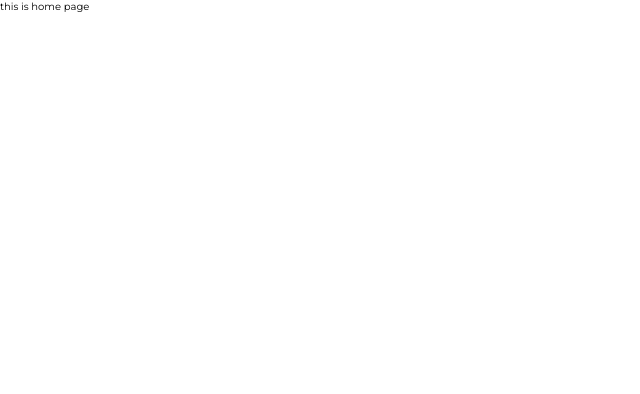
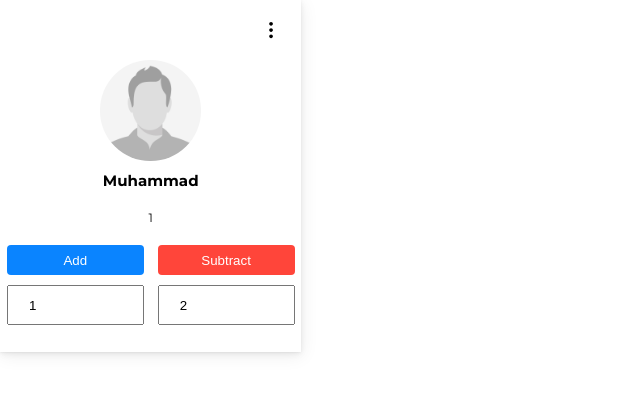
Before and after one commit to zillBoy/school-management, a React (Create React App) app: page / in a window 1280 px wide. Shown: the top 394 px of the page, without its empty margins (0-640 px from the left). Built offline with nearby package versions, Linux system fonts and the light colour scheme.

Commit message:
Card, Button, Input - component implemented

```diff
--- /dev/null
+++ b/src/components/Button/Button.jsx
@@ -0,0 +1,11 @@
+import React from 'react'
+
+const Button = ({ btnText, ...props }) => {
+    return (
+        <div className='button__container'>
+            <button className={`button__container-btn button__container-btn--${btnText.toLowerCase()}`} {...props} >{btnText}</button>
+        </div>
+    )
+}
+
+export default Button
--- /dev/null
+++ b/src/components/Card/Card.jsx
@@ -0,0 +1,37 @@
+import React from 'react'
+import { ReactComponent as MenuIcon } from '../../assets/menu.svg'
+import PlaceholderImage from '../../assets/placeholder.jpeg'
+import Button from '../Button/Button'
+import Input from '../Input/Input'
+
+const Card = ({ student }) => {
+
+    console.log('studetn: ', student)
+
+    return (
+        <div className='card__container'>
+            <div className='card__iconmain'>
+                <MenuIcon className='card__iconmain-icon' />
+            </div>
+            <div className='card__imagediv'>
+                <img className='card__imagediv-image' src={PlaceholderImage} alt='student' />
+            </div>
+            <div className='card__heading'>
+                <h2 className='heading-secondary'>Muhammad</h2>
+            </div>
+            <div className='card__count'>
+                <p className='primary-paragraph'>1</p>
+            </div>
+            <div className='card__buttoncontainer'>
+                <Button onClick={() => console.log('btn add called')} btnText='Add' />
+                <Button onClick={() => console.log('btn subtract called')} btnText='Subtract' />
+            </div>
+            <div className='card__inputcontainer'>
+                <Input value={1} />
+                <Input value={2} />
+            </div>
+        </div>
+    )
+}
+
+export default Card
--- /dev/null
+++ b/src/components/Input/Input.jsx
@@ -0,0 +1,11 @@
+import React from 'react'
+
+const Input = ({ ...props }) => {
+    return (
+        <div className='input__container'>
+            <input className='input__container-input' {...props} />
+        </div>
+    )
+}
+
+export default Input
--- a/src/pages/Home.js
+++ b/src/pages/Home.js
@@ -1,9 +1,13 @@
-import React from 'react'
+import React, { useEffect, useState } from 'react'
+import Card from '../components/Card/Card'
+import { students } from '../utils/mockData'
 
 const Home = () => {
 
+    // const [students, setStudents] = useState([])
+
     return (
-        <div>this is home page</div>
+        <Card student={students[0]} />
     )
 }
 
--- a/src/sass/_main.scss
+++ b/src/sass/_main.scss
@@ -10,6 +10,8 @@
 
 // Component
 @import './components/card';
+@import './components/button';
+@import './components/input';
 
 // Layout
 
--- a/src/sass/abstract/_mixins.scss
+++ b/src/sass/abstract/_mixins.scss
@@ -0,0 +1,5 @@
+@mixin center {
+    display: flex;
+    justify-content: center;
+    align-items: center;
+}
--- a/src/sass/abstract/_variable.scss
+++ b/src/sass/abstract/_variable.scss
@@ -0,0 +1,49 @@
+// Color
+
+$primary-color: #ccc;
+$white-color: #fff;
+$black-color: #000;
+
+// Card
+
+$card-width: 30rem;
+$card-height: 35rem;
+
+// Icon
+
+$icon-width: 2rem;
+$icon-height: 2rem;
+
+// Image
+
+$image-width: 10rem;
+$image-height: 10rem;
+
+// Box Shadow
+
+$primray-box-shadow: 0px 0.1px 0.5px rgba(0, 0, 0, 0.02),
+    0.1px 0.3px 1.1px rgba(0, 0, 0, 0.028),
+    0.1px 0.5px 2.1px rgba(0, 0, 0, 0.035),
+    0.2px 0.9px 3.8px rgba(0, 0, 0, 0.042),
+    0.4px 1.7px 7.1px rgba(0, 0, 0, 0.05),
+    1px 4px 17px rgba(0, 0, 0, 0.07)
+;
+
+// Button
+
+$button-add-color: #0A84FF;
+$button-subtract-color: #FF453A;
+$button-color: $white-color;
+
+$button-width: calc($card-width / 2.2);
+$button-height: 3rem;
+
+// Border Radius
+
+$border-radius: 0.4rem;
+
+// Input
+
+$input-width: calc($card-width / 2.2);
+$input-height: 4rem;
+$input-color: $black-color;
--- a/src/sass/base/_typography.scss
+++ b/src/sass/base/_typography.scss
@@ -1,3 +1,11 @@
 body {
     font-family: 'Montserrat', sans-serif;
 }
+
+.heading-secondary {
+    font-weight: 600;
+}
+
+.primary-paragraph {
+    font-size: 1.2rem;
+}
--- /dev/null
+++ b/src/sass/components/_button.scss
@@ -0,0 +1,19 @@
+.button__container {
+
+    &-btn {
+        width: $button-width;
+        height: $button-height;
+        color: $button-color;
+        border: none;
+        border-radius: $border-radius;
+        cursor: pointer;
+
+        &--add {
+            background-color: $button-add-color;
+        }
+
+        &--subtract {
+            background-color: $button-subtract-color;
+        }
+    }
+}
--- a/src/sass/components/_card.scss
+++ b/src/sass/components/_card.scss
@@ -0,0 +1,50 @@
+.card__container {
+    width: $card-width;
+    height: $card-height;
+    box-shadow: $primray-box-shadow;
+}
+
+.card__iconmain {
+
+    display: flex;
+    justify-content: flex-end;
+
+    &-icon {
+
+        margin: 2rem;
+
+        width: $icon-width;
+        height: $icon-height;
+    }
+}
+
+.card__imagediv {
+
+    @include center;
+
+    &-image {
+        width: $image-width;
+        height: $image-height;
+        border-radius: calc($image-width / 2);
+    }
+}
+
+.card__heading {
+    @include center;
+    margin: 1rem 0;
+}
+
+.card__count {
+    @include center;
+    margin: 2rem 0;
+}
+
+.card__buttoncontainer {
+    display: flex;
+    justify-content: space-around;
+}
+
+.card__inputcontainer {
+    display: flex;
+    justify-content: space-around;
+}
--- /dev/null
+++ b/src/sass/components/_input.scss
@@ -0,0 +1,10 @@
+.input__container {
+
+    margin: 1rem 0;
+
+    &-input {
+        width: $input-width;
+        height: $input-height;
+        padding: 0 2rem;
+    }
+}
--- /dev/null
+++ b/src/utils/mockData.js
@@ -0,0 +1,8 @@
+export const students = [
+    {
+        name: 'Muhammad',
+        image: '',
+        addCount: 0,
+        subtractCount: 0,
+    }
+]
```
Also changed, not shown: src/assets/menu.svg (added), src/assets/placeholder.jpeg (added).
